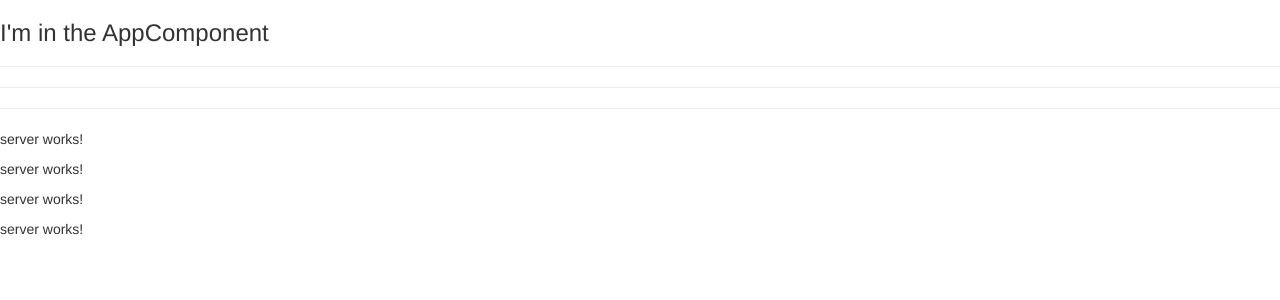
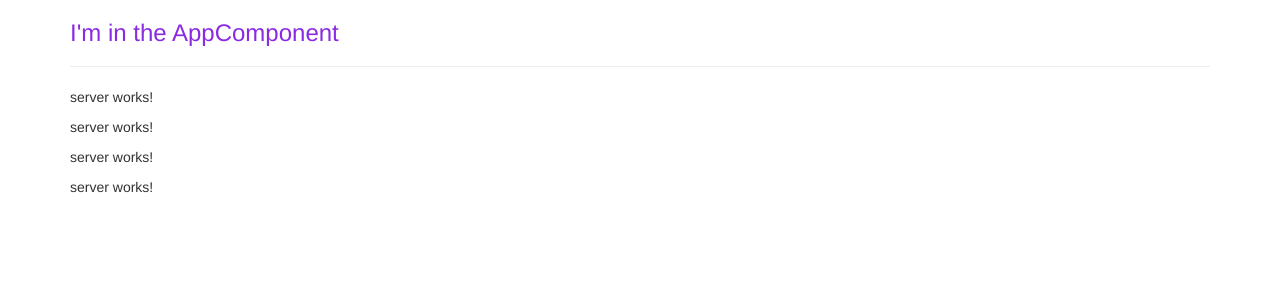
Before and after one commit to NadithM/LearnAngular, an Angular app: page / in a window 1280 px wide. Shown: the top 300 px of the page. Built offline with nearby package versions, Linux system fonts and the light colour scheme.

Commit message:
dealing with component styles

```diff
--- a/src/app/app.component.css
+++ b/src/app/app.component.css
@@ -0,0 +1,3 @@
+h3{
+  color: darkblue;
+}
--- a/src/app/app.component.html
+++ b/src/app/app.component.html
@@ -1,5 +1,9 @@
-<h3>I'm in the AppComponent</h3>
-<hr>
-<hr>
-<hr>
-<app-servers></app-servers>
+<div class="container">
+  <div class="row">
+    <div class="col-xs-12">
+      <h3>I'm in the AppComponent</h3>
+      <hr>
+      <app-servers></app-servers>
+    </div>
+  </div>
+</div>
--- a/src/app/app.component.ts
+++ b/src/app/app.component.ts
@@ -3,7 +3,8 @@ import { Component } from '@angular/core';
 @Component({
   selector: 'app-root',
   templateUrl: './app.component.html',
-  styleUrls: ['./app.component.css']
+  // styleUrls: ['./app.component.css']
+  styles: [`h3{color: blueviolet}`]
 })
 export class AppComponent {
 }
```
